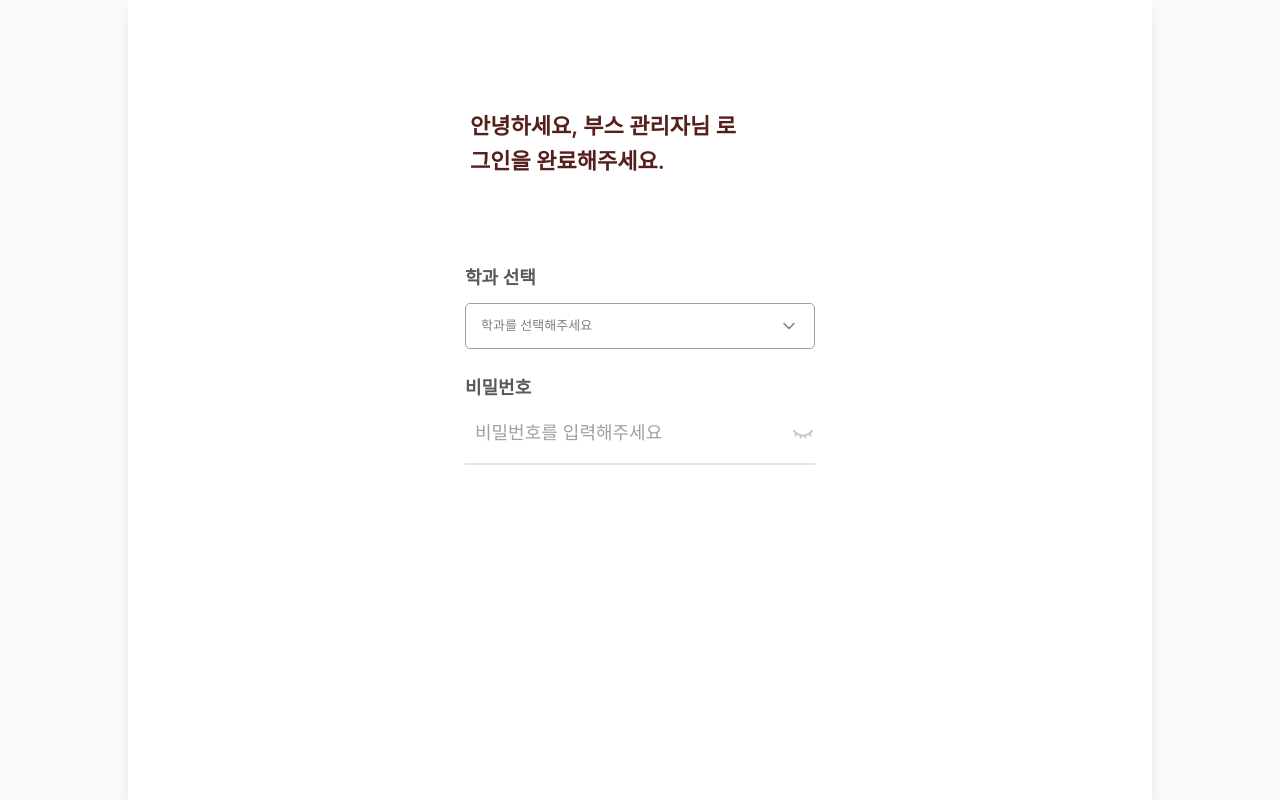
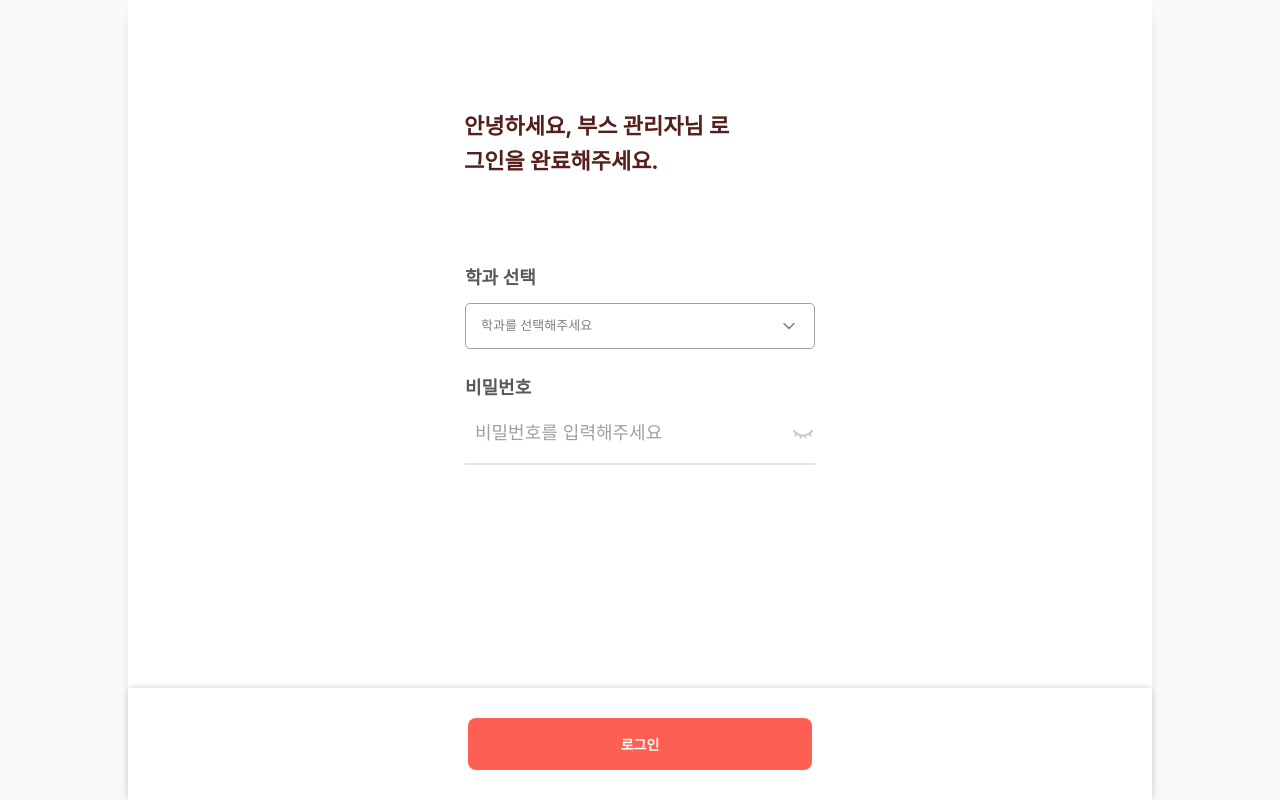
Before and after one commit to LikeLion-SKU/festival-fe, a React (Vite) app: page /login in a window 1280 px wide. Built offline with nearby package versions, Linux system fonts and the light colour scheme.

Commit message:
🎨 Design: 주문 시스템용 재사용 버튼 컴포넌트 추가

```diff
--- /dev/null
+++ b/src/components/common/OrderButton.jsx
@@ -0,0 +1,22 @@
+import CheckIcon from '@/assets/icons/check_white_icon.svg?react';
+
+export default function OrderButton({
+  width,
+  height,
+  color,
+  buttonName,
+  onClick,
+  showCheckIcon = false,
+}) {
+  return (
+    <button
+      type="button"
+      onClick={onClick}
+      style={{ width, height, backgroundColor: color }}
+      className="flex items-center justify-center gap-1 rounded-lg text-[14px] font-semibold leading-[1.5] text-white"
+    >
+      {showCheckIcon && <CheckIcon />}
+      <span>{buttonName}</span>
+    </button>
+  );
+}
--- a/src/pages/admin/AdminLogin.jsx
+++ b/src/pages/admin/AdminLogin.jsx
@@ -3,6 +3,7 @@ import { useState } from 'react';
 import CheckIcon from '@/assets/icons/check_red_icon.svg?react';
 import DepartmentBox from '@/components/Admin/AdminLogin/DepartmentBox';
 import PasswordBox from '@/components/Admin/AdminLogin/PasswordBox';
+import OrderButton from '@/components/common/OrderButton';
 
 const CORRECT_PASSWORD = 'sw2026!@';
 
@@ -11,14 +12,14 @@ export default function AdminLogin() {
   const [password, setPassword] = useState('');
 
   return (
-    <div className="relative mx-auto min-h-dvh w-97.5 bg-white">
-      <header className="px-6.25 pt-27.25">
-        <h1 className="text-[22px] w-68 font-semibold leading-8.75 text-[#551F1C]">
+    <div className="relative flex flex-col items-center mx-auto min-h-dvh  bg-white">
+      <header className="pt-27.25 mr-20">
+        <h1 className="text-[22px] w-68 font-bold leading-8.75 text-[#551F1C]">
           안녕하세요, 부스 관리자님 로그인을 완료해주세요.
         </h1>
       </header>
 
-      <div className="mt-21.25 flex w-87.5 flex-col gap-6.25 pl-5">
+      <div className="mt-21.25 flex w-87.5 flex-col gap-6.25 ">
         <div className="flex w-full flex-col gap-2.5">
           <div
             className={`flex items-center gap-1 w-full text-[18px] font-semibold leading-[1.6]  ${department ? 'text-[#FE5F54]' : 'text-[#595959]'}`}
@@ -38,6 +39,10 @@ export default function AdminLogin() {
           <PasswordBox value={password} onChange={setPassword} correctPassword={CORRECT_PASSWORD} />
         </div>
       </div>
+
+      <div className="flex mt-auto w-full justify-center items-center h-28 shadow-[0_-1px_7px_-2px_rgba(0,0,0,0.25)]">
+        <OrderButton width="21.5rem" height="3.25rem" color="#FE5F54" buttonName="로그인" />
+      </div>
     </div>
   );
 }
```
Also changed, not shown: src/assets/icons/check_white_Icon.svg (added).
